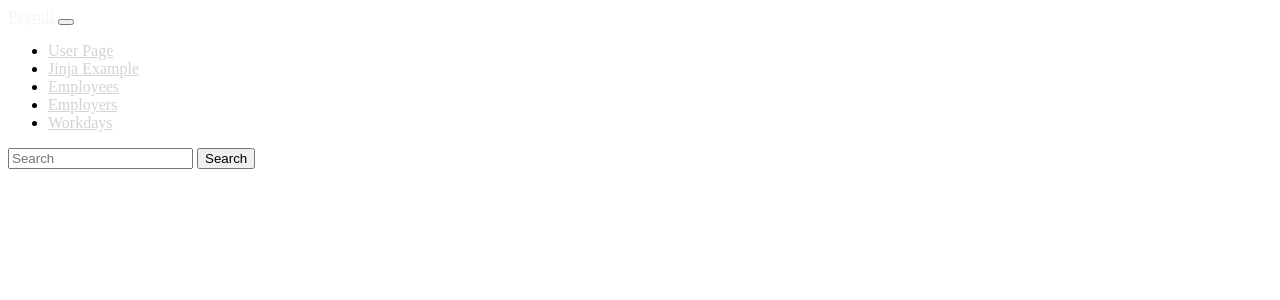
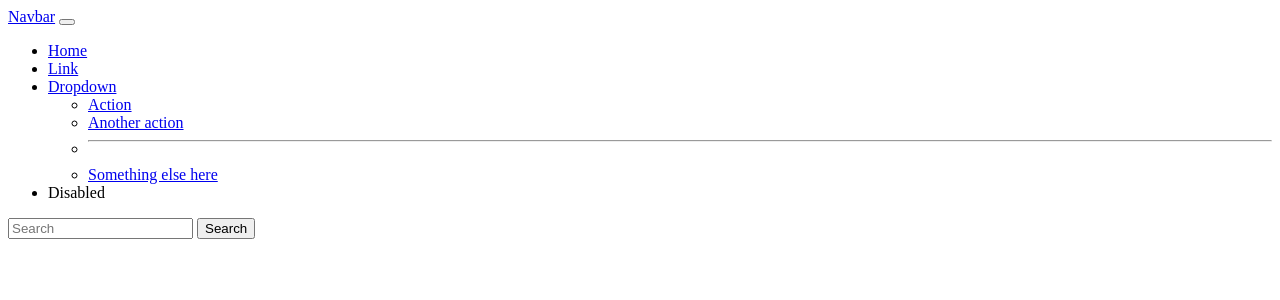
Before and after one commit to MarkMonce/flask-sqllite-base, a Flask app: template templates/navbar.html in a window 1280 px wide. Shown: the top 300 px of the page. Run offline with Flask 3, Linux system fonts and the light colour scheme; the template is opened without the code that fills it, so the values that code supplies are empty; parts of the project's set-up code (start-up, migrations or seed data) failed here and were passed over.

Commit message:
Navbar added; database not init yet

```diff
--- a/app.py
+++ b/app.py
@@ -7,8 +7,8 @@
 app.config.from_object('config.Config')
 db.init_app(app)
 
-with app.app_context():
-    db.create_all()
+# with app.app_context():
+#     db.create_all()
 
 @app.route('/')
 def index():
@@ -29,5 +29,5 @@
 #     users = User.query.all()
 #     return render_template('view_users.html', users=users)
 
-# if __name__ == '__main__':
-#     app.run(debug=True)
+if __name__ == '__main__':
+    app.run(debug=True, port=5001)
--- a/templates/basic.html
+++ b/templates/base2.html
@@ -12,7 +12,7 @@
   <body>
 
 
-    {% include 'navbar.html' %}
+    <!-- {% include 'navbar.html' %} -->
     <br/>
     <div class="container">
     <br/>
--- a/templates/index.html
+++ b/templates/index.html
@@ -2,7 +2,8 @@
 
 {% block content %}
 
-    <h1> Hello to the Payroll Project!!!</h1>
+
+<h1> Hello to the Payroll Project!!!</h1>
 
 
     <p> This will evolve into a simple web application that tracks employees, companies and the days and hours worked by each employee for the various companies.</p>
@@ -13,4 +14,5 @@
 
     <p>Lorem ipsum, dolor sit amet consectetur adipisicing elit. Aut ad amet rem earum officiis corporis placeat asperiores enim voluptas commodi. Mollitia id impedit, inventore culpa enim assumenda iure necessitatibus consectetur?</p>
 
+
 {% endblock %}
--- a/templates/navbar.html
+++ b/templates/navbar.html
@@ -1,28 +1,33 @@
-<nav class="navbar navbar-expand-lg bg-body-tertiary bg-dark">
+<nav class="navbar navbar-expand-lg bg-body-tertiary">
     <div class="container-fluid">
-      <a class="navbar-brand" href="{{url_for('index')}}" style="color: whitesmoke;">Payroll</a>
-      <button class="navbar-toggler" type="button" data-bs-toggle="collapse" data-bs-target="#navbarScroll" aria-controls="navbarScroll" aria-expanded="false" aria-label="Toggle navigation">
+      <a class="navbar-brand" href="#">Navbar</a>
+      <button class="navbar-toggler" type="button" data-bs-toggle="collapse" data-bs-target="#navbarSupportedContent" aria-controls="navbarSupportedContent" aria-expanded="false" aria-label="Toggle navigation">
         <span class="navbar-toggler-icon"></span>
       </button>
-      <div class="collapse navbar-collapse" id="navbarScroll">
-        <ul class="navbar-nav me-auto my-2 my-lg-0 navbar-nav-scroll" style="--bs-scroll-height: 100px;">
+      <div class="collapse navbar-collapse" id="navbarSupportedContent">
+        <ul class="navbar-nav me-auto mb-2 mb-lg-0">
           <li class="nav-item">
-            <a class="nav-link active" aria-current="page" href="{{url_for('user')}}" style="color: lightgrey;">User Page</a>
+            <a class="nav-link active" aria-current="page" href="#">Home</a>
           </li>
           <li class="nav-item">
-            <a class="nav-link" href="{{url_for('jinjatest')}}" style="color: lightgrey;">Jinja Example</a>
+            <a class="nav-link" href="#">Link</a>
+          </li>
+          <li class="nav-item dropdown">
+            <a class="nav-link dropdown-toggle" href="#" role="button" data-bs-toggle="dropdown" aria-expanded="false">
+              Dropdown
+            </a>
+            <ul class="dropdown-menu">
+              <li><a class="dropdown-item" href="#">Action</a></li>
+              <li><a class="dropdown-item" href="#">Another action</a></li>
+              <li><hr class="dropdown-divider"></li>
+              <li><a class="dropdown-item" href="#">Something else here</a></li>
+            </ul>
           </li>
           <li class="nav-item">
-            <a class="nav-link" href="{{url_for('employees')}}" style="color: lightgrey;">Employees</a>
-          </li>
-          <li class="nav-item">
-            <a class="nav-link" href="{{url_for('employer')}}" style="color: lightgrey;">Employers</a>
-          </li>
-          <li class="nav-item">
-            <a class="nav-link" href="{{url_for('workday')}}" style="color: lightgrey;">Workdays</a>
+            <a class="nav-link disabled" aria-disabled="true">Disabled</a>
           </li>
         </ul>
-        <form class="d-flex" style="margin-left: auto;" role="search">
+        <form class="d-flex" role="search">
           <input class="form-control me-2" type="search" placeholder="Search" aria-label="Search">
           <button class="btn btn-outline-success" type="submit">Search</button>
         </form>
```
Also changed, not shown: config.py (+4 -11 lines), models.py (+16 -4 lines), templates/base.html (added, +26 -0 lines).
